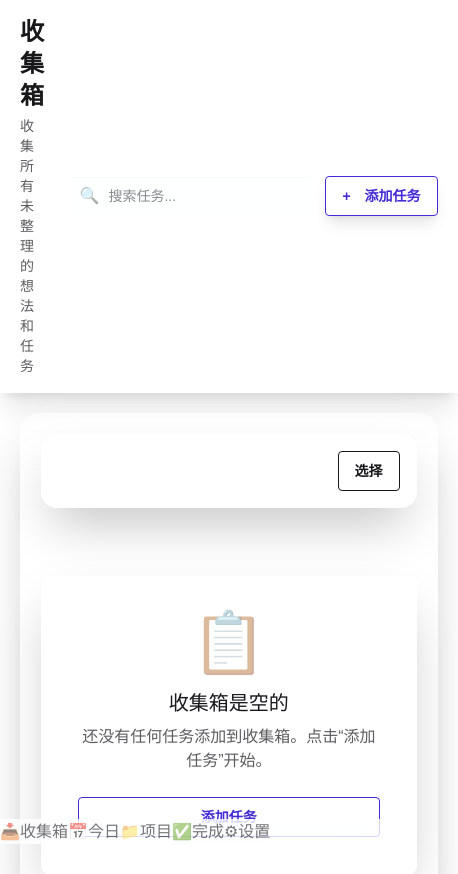
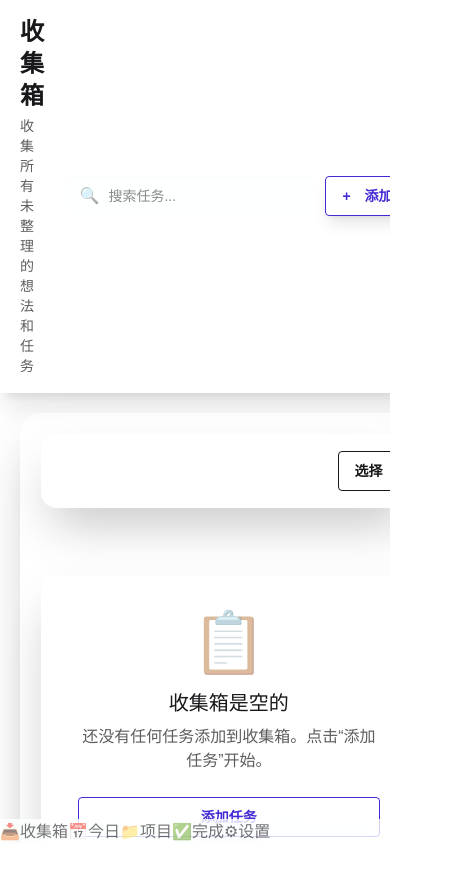
Before and after one commit to woruo03/list-of-me, a Vue app: page /inbox in a window 390 px wide. Shown: the top 874 px of the page, 458 px wide, since content can reach past the window. After the commit the page ends 844 px from the top, so only its background shows below. Built offline with nearby package versions, Linux system fonts and the light colour scheme.

Commit message:
优化全局布局结构与滚动行为

```diff
--- a/src/components/layout/MainLayout.vue
+++ b/src/components/layout/MainLayout.vue
@@ -1,11 +1,11 @@
 <template>
-  <div class="min-h-screen flex text-base-content bg-transparent">
+  <div class="h-screen overflow-hidden flex text-base-content bg-transparent">
     <Sidebar class="hidden md:flex" />
 
-    <div class="flex-1 flex flex-col">
+    <div class="flex-1 flex flex-col min-h-0">
       <Header />
 
-      <main class="flex-1 p-5 md:p-7 overflow-auto pb-24 md:pb-7">
+      <main class="flex-1 min-h-0 p-5 md:p-7 overflow-y-auto overflow-x-hidden pb-24 md:pb-7">
         <div
           class="min-h-full rounded-[1.25rem] bg-base-100/40 backdrop-blur-xl border border-white/10 p-5 md:p-7 shadow-2xl"
         >
```
